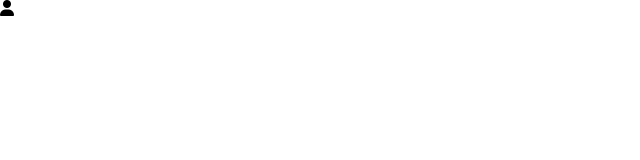
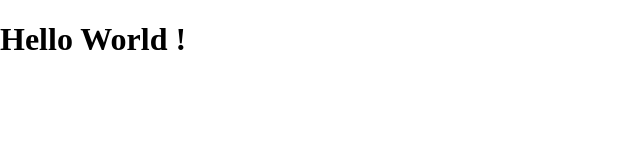
Before and after one commit to f-s-minsky/template-test, a plain HTML site: page index.html in a window 1280 px wide. Shown: the whole page, without its empty margins (0-640 px from the left). Drawn offline with Linux system fonts and the light colour scheme.

Commit message:
hello world

```diff
--- a/index.html
+++ b/index.html
@@ -14,7 +14,7 @@
 </head>
 
 <body>
-  <i class="fa-solid fa-user"></i>
+  <h1>Hello World !</h1>
   <!-- Script -->
   <script src="./script.js"></script>
 </body>
```
